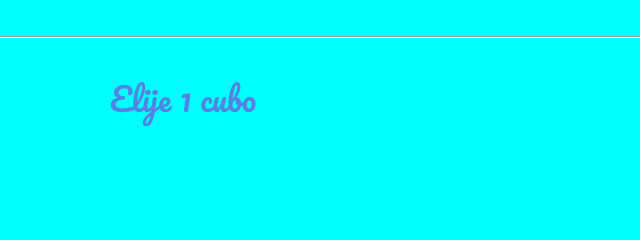
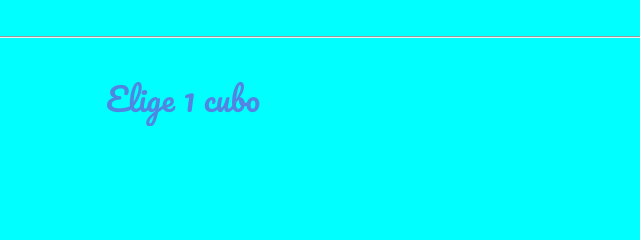
Before and after one commit to L5D4N2/miweb, a plain HTML site: page index.html in a window 1280 px wide. Shown: the part 211-451 px from the top of the page, 457-1097 px from the left. Drawn offline with Linux system fonts and the light colour scheme.

Commit message:
Update index.html

```diff
--- a/index.html
+++ b/index.html
@@ -14,7 +14,7 @@
     <div class="div">
         <h1>Feliz día de la madre</h1>
         <hr>
-        <h3 id="numero">Elije 1 cubo</h3>
+        <h3 id="numero">Elige 1 cubo</h3>
     </div>
     <div>
         <a href="html/choco.html" class="cubos"></a>
```
